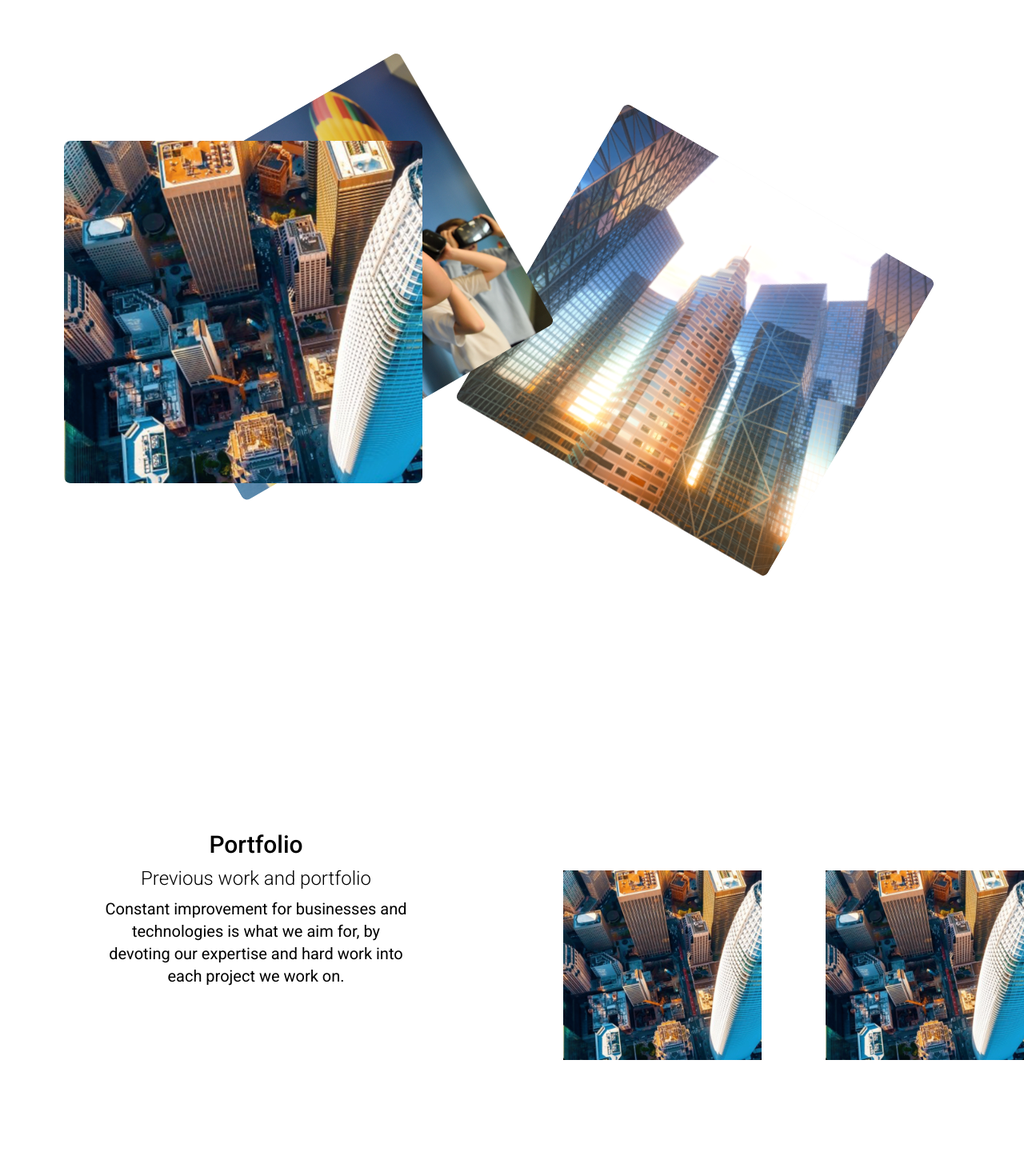
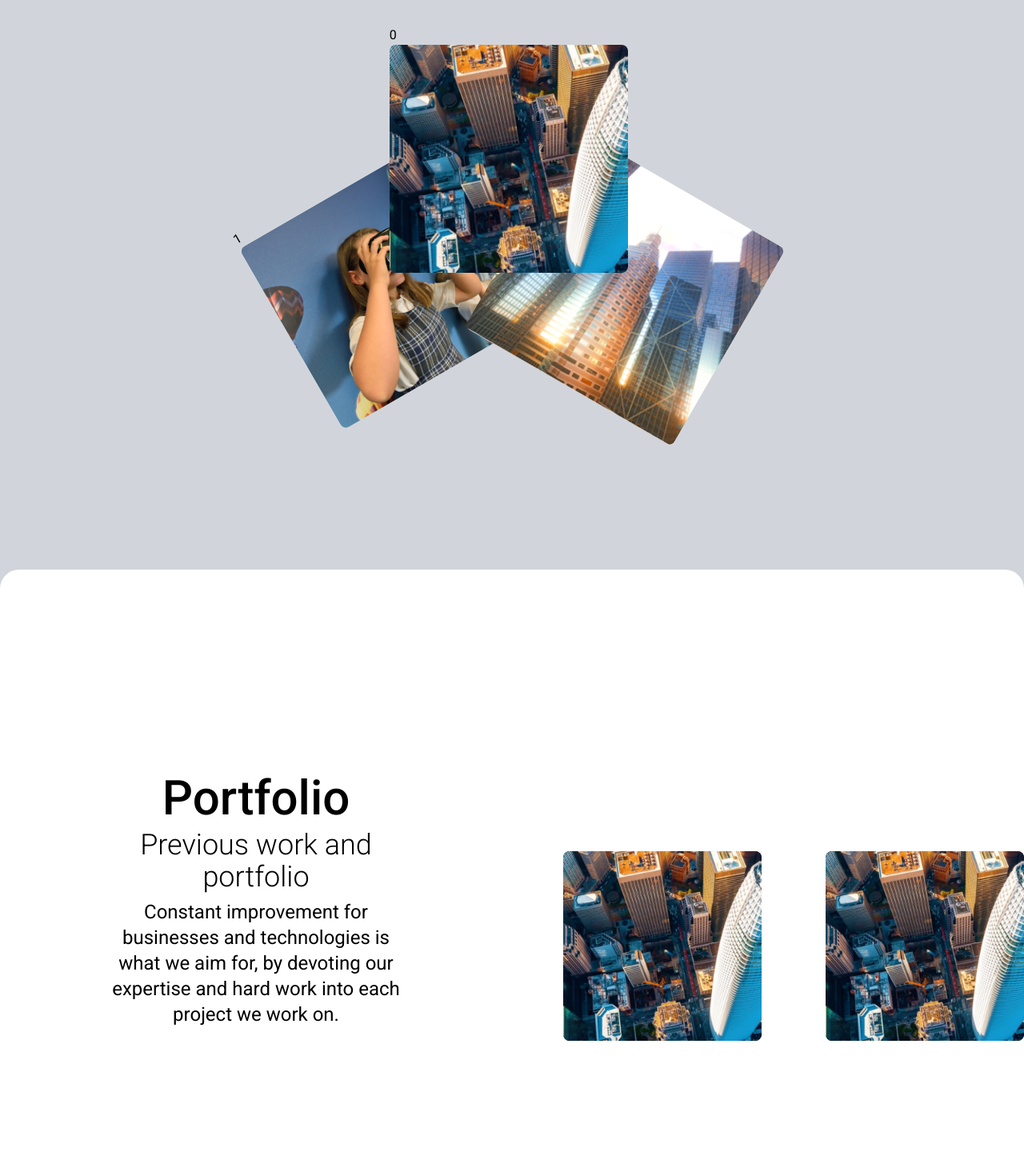
Before and after one commit to omaritooo/Adgroup2, a Nuxt app: page / in a window 1280 px wide. Shown: the part 1080-2550 px from the top of the page at 80% size. Built offline with nearby package versions, Linux system fonts and the light colour scheme.

Commit message:
resp phase 2 functional cards

```diff
--- a/components/Clients.vue
+++ b/components/Clients.vue
@@ -1,6 +1,6 @@
 <template>
-    <div class="w-screen max-w-[1880px] h-screen max-h-[1080px] py-44 bg-white">
-        <div class="flex flex-col gap-y-5">
+    <div class="w-screen max-w-[1900px] h-screen  max-h-[1080px] rounded-t-lg py-44 ">
+        <div class="flex flex-col rounded-lg gap-y-5">
             <h1 class="font-thin text-center text-7xl">Our Clients</h1>
             <div class="flex flex-col mx-auto mt-20 gap-y-10">
                 <div class="flex items-center mx-auto gap-x-10">
--- a/components/Footer.vue
+++ b/components/Footer.vue
@@ -1,13 +1,13 @@
 <template>
-    <div class="flex-col justify-around h-screen pt-48 subpixel-antialiased bg-white">
-        <div class="relative flex justify-center pb-36">
-            <div class="w-1/2 my-auto">
-                <h1 class="w-1/2 text-4xl font-bold text-center text-gray-900">LET’S GET STARTED</h1>
+    <div class="flex-col justify-around h-screen pt-48 subpixel-antialiased bg-gray-100 rounded-t-3xl rouded-t-lg">
+        <div class="relative flex flex-col justify-center gap-y-6 lg:flex-row pb-36">
+            <div class="w-full px-6 my-auto lg:w-1/2">
+                <h1 class="text-4xl font-bold text-center text-gray-900 lg:w-1/2">LET’S GET STARTED</h1>
                 <p
-                    class="w-1/2 text-3xl font-thin text-center text-gray-900 text-clip"
+                    class="text-3xl font-thin text-center text-gray-900 lg:w-1/2 text-clip"
                 >Contact us now and tell us more about your project</p>
             </div>
-            <div class="order-first w-1/2 mb-6 lg:mb-0 lg:w-1/3 lg:order-last">
+            <div class="order-last w-full px-6 mx-auto mb-6 lg:mx-0 lg:mb-0 lg:w-1/3 lg:order-last">
                 <form class="flex flex-col w-11/12 text-black gap-y-3">
                     <input
                         type="text"
@@ -59,14 +59,14 @@
                 </div>
             </nuxt-link>
         </div>
-        <div class="bg-[#141414] relative flex px-36 py-16 justify-around gap-x-11">
-            <div class="flex justify-start my-auto text-white gap-x-11">
+        <div class="bg-[#141414] relative flex px-12 lg:px-36 py-16 justify-around gap-x-11">
+            <div class="justify-start hidden my-auto text-white lg:flex gap-x-11">
                 <div>+20 226309636</div>
                 <div>CARE@ADGROUP.TECH</div>
             </div>
             <img class="absolute top-6 left-[49%]" src="/adglogo.svg" />
             <!-- <div class="w-auto mx-auto my-auto"></div> -->
-            <div class="flex justify-end my-auto text-white gap-x-11">
+            <div class="flex justify-end my-auto text-white gap-x-3 lg:gap-x-11">
                 <div>Home</div>
                 <div>Portfolio</div>
                 <div>Clients</div>
--- a/components/Navbar.vue
+++ b/components/Navbar.vue
@@ -1,8 +1,8 @@
 <template>
     <div class="lg:pr-32">
-        <nav class="relative flex flex-wrap justify-around bg-blueGray-500">
+        <nav class="relative flex flex-wrap justify-around ">
             <nuxt-link to="/">
-                <img class="w-48 h-48" src="/ad-logo.svg" />
+                <img class="w-48 h-48" src="@/assets/ad-logo.svg" />
             </nuxt-link>
             <div class="my-auto">
                 <div
--- a/components/Portfolio.vue
+++ b/components/Portfolio.vue
@@ -1,33 +1,33 @@
 <template>
-    <div class="bg-white">
-        <div class="flex h-screen py-64 pl-32">
-            <div class="flex flex-col w-1/3 my-auto text-center gap-y-2">
-                <h1 class="text-3xl font-medium">Portfolio</h1>
-                <h2 class="text-2xl font-light">Previous work and portfolio</h2>
+    <div class="bg-white rounded-3xl">
+        <div class="flex flex-col h-screen py-12 lg:pl-32 lg:flex-row lg:py-64">
+            <div class="flex flex-col w-full mx-auto my-auto text-center lg:mx-0 lg:w-1/3 gap-y-2">
+                <h1 class="text-3xl font-medium lg:text-6xl">Portfolio</h1>
+                <h2 class="text-2xl font-light lg:text-4xl">Previous work and portfolio</h2>
                 <p
-                    class="text-xl"
+                    class="text-xl lg:text-2xl"
                 >Constant improvement for businesses and technologies is what we aim for, by devoting our expertise and hard work into each project we work on.</p>
             </div>
-            <div class="w-1/2 py-24 ml-auto">
+            <div class="w-full py-2 lg:py-24 lg:ml-auto lg:w-1/2">
                 <client-only>
                     <swiper class="swiper" :options="swiperOption">
                         <swiper-slide>
-                            <img src="/img13.png" class="w-full h-full bg-black" alt />
+                            <img src="/img13.png" class="w-full h-full bg-black rounded-lg" alt />
                         </swiper-slide>
                         <swiper-slide>
-                            <img src="/img13.png" class="w-full h-full bg-black" alt />
+                            <img src="/img13.png" class="w-full h-full bg-black rounded-lg" alt />
                         </swiper-slide>
                         <swiper-slide>
-                            <img src="/img13.png" class="w-full h-full bg-black" alt />
+                            <img src="/img13.png" class="w-full h-full bg-black rounded-lg" alt />
                         </swiper-slide>
                         <swiper-slide>
-                            <img src="/img13.png" class="w-full h-full bg-black" alt />
+                            <img src="/img13.png" class="w-full h-full bg-black rounded-lg" alt />
                         </swiper-slide>
                         <swiper-slide>
-                            <img src="/img13.png" class="w-full h-full bg-black" alt />
+                            <img src="/img13.png" class="w-full h-full bg-black rounded-lg" alt />
                         </swiper-slide>
                         <swiper-slide>
-                            <img src="/img13.png" class="w-full h-full bg-black" alt />
+                            <img src="/img13.png" class="w-full h-full bg-black rounded-lg" alt />
                         </swiper-slide>
                     </swiper>
                 </client-only>
--- a/components/Three.vue
+++ b/components/Three.vue
@@ -1,25 +1,27 @@
 <template>
-    <div class="h-screen px-48 pt-20 pb-48 bg-white">
+    <div class="h-screen px-48 pt-20 pb-48 ">
         <div class="relative flex flex-row justify-around mx-auto">
             <!-- <div class="w-1/4 p-56 translate-y-40 bg-green-400 rounded-lg h-1/2 -rotate-30"></div>
                 <div class="w-1/4 p-56 duration-150 transform bg-green-400 hover:scale-y-125 h-1/2"></div>
                 <div
                     class="w-1/4 p-56 transform translate-y-40 bg-green-400 rounded-lg hover:scale-y-125 h-1/2 rotate-30"
             ></div>-->
+            <div class="w-fit">
                 <div
                     v-for="(t, index) in three"
                     :key="t.index"
                     :class="{
-                    ' even:translate-x-3/4 even:rotate-30 even:translate-y-56 last:z-50 last:translate-x-0 last:-translate-y-10 last:rotate-0   ': switcher == 2,
-                    ' even:-translate-x-3/4 even:-rotate-30 even:translate-y-40 first:z-50 first:-translate-x-0 first:-translate-y-10 first:rotate-0   ': switcher == 0,
-                    ' ': switcher == 1
+                        ' even:!translate-x-3/4 even:!rotate-30 even:!translate-y-56 last:!z-50 last:!translate-x-1 last:!-translate-y-0 last:!rotate-[0]   ': switcher == 2,
+                        ' even:!-translate-x-3/4 even:!-rotate-30 even:!translate-y-56  first:!z-50 first:!-translate-x-1 first:!translate-y-10 first:!-rotate-[0]   ': switcher == 0,
+                        ' even:!translate-x-0 even:!rotate-0': switcher == 1,
+                        '!z-50' : switcher == index
                     }"
-                class="absolute w-1/2 transition-all duration-300 ease-in-out top-1/2 left-1/4 first:-translate-x-3/4 last:translate-x-3/4 first:-rotate-30 even:z-30 last:translate-y-56 first:translate-y-40 last:rotate-30 h-1/2"
+                    class="absolute w-1/3 transition-all duration-300 ease-in-out top-1/2 left-1/3 first:-translate-x-3/4 last:translate-x-3/4 first:-rotate-30 last:translate-y-56 first:translate-y-40 last:rotate-30 h-1/2"
                 >
                     <div
                         class="relative rotate-0 rounded-lg w-fit group"
                         @click="arraymove(three, index)"
-                >
+                    >   {{index}}
                         <div
                             v-show="t.status"
                             :class="{ 'bg-gradient-to-r from-[#C19B3F] to-[#AD904B]': t.color === 'orange', 'bg-gradient-to-l from-[#4082BF] to-[#50BED5]': t.color === 'yellow', 'bg-gradient-to-r from-[#00BDD6] via-[#33C6C6] to-[#7BD4AF]': 'green' === t.color }"
@@ -41,6 +43,7 @@
                                 :src="t.img"
                                 alt
                             />
+                        </div>
                     </div>
                 </div>
             </div>
@@ -153,35 +156,15 @@ export default {
     left: 0;
     opacity: 0.8; /* for demo purpose  */
 }
-.shadowbox {
+/* .shadowbox {
     box-shadow: inset 0px 0px 30px 30px rgba(0, 0, 0, 0.35);
     @apply rounded-lg;
-}
+} */
 img {
     position: relative;
 
     z-index: -2;
 }
 
-.card {
-    transition: all 0.5s;
-}
-.card-enter, .card-leave-to
-/* .card-leave-active for <2.1.8 */ {
-    opacity: 0;
-    transform: scale(0);
-}
-.card-enter-to {
-    opacity: 1;
-    transform: scale(1);
-}
-
-.card-leave-active {
-    /*position: absolute;*/
-}
-
-.card-move {
-    opacity: 1;
-    transition: all 0.5s;
-}
+/*  */
 </style>
--- a/pages/index.vue
+++ b/pages/index.vue
@@ -1,13 +1,13 @@
 <template>
-  <div class="bg-white">
+  <div class="bg-gray-300">
     <Navbar id="navbar" />
-    <Graphics />
+    <!-- <Graphics /> -->
     <Innovation />
     <Three />
 
     <Portfolio />
     <Clients />
-    <Footer />
+    <Footer  />
   </div>
 </template>
 
```
Also changed, not shown: assets/ad-logo.svg (renamed from static/ad-logo.svg). Lines whose indentation alone changed are shown as unchanged.
